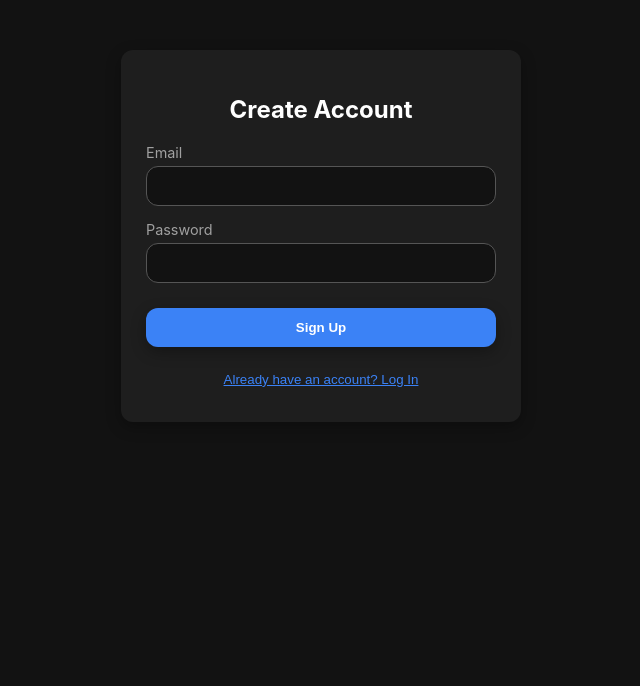
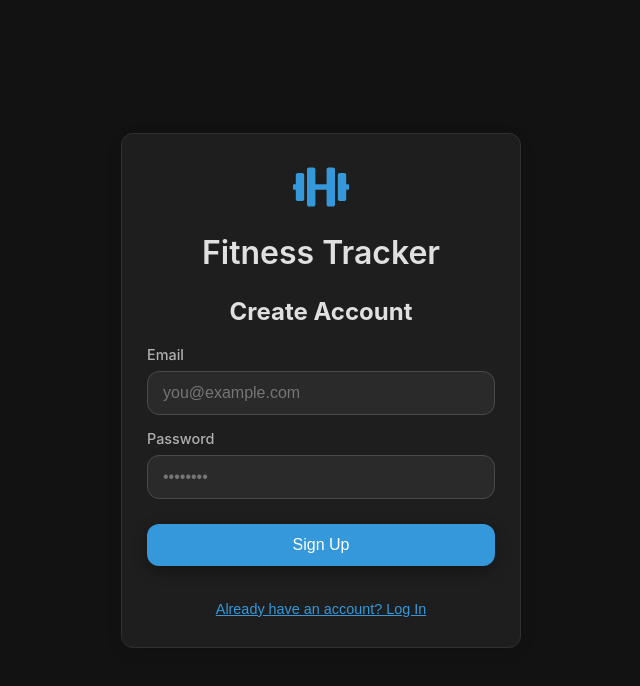
Before and after one commit to Owen-Wangg/FitnessTracker, a React (Create React App) app: page / in a window 1280 px wide. Shown: the top 686 px of the page, without its empty margins (319-959 px from the left). Built offline with nearby package versions, Linux system fonts and the light colour scheme; no server answers.

Commit message:
better auth page

```diff
--- a/src/assets/styles/Auth.css
+++ b/src/assets/styles/Auth.css
@@ -1,14 +1,59 @@
+/* src/assets/styles/Auth.css */
+
+/* ... (auth-page-wrapper, auth-container, auth-header, auth-main-title styles remain the same) ... */
+
+.auth-page-wrapper {
+  display: flex;
+  flex-direction: column;
+  align-items: center;
+  justify-content: center;
+  min-height: 100vh;
+  padding: 20px;
+  background-color: var(--bg-primary, #121212);
+}
+
 .auth-container {
+  width: 100%;
   max-width: 400px;
-  margin: 50px auto;
   padding: 25px;
-  /* .card styles from global.css will apply */
+  background-color: var(--card-bg, #1e1e1e);
+  border: 1px solid var(--card-border, #303030);
+  border-radius: var(--border-radius, 8px);
+  box-shadow: 0 4px 15px rgba(0, 0, 0, 0.1);
 }
+html[data-theme='dark'] .auth-container {
+  box-shadow: 0 4px 20px rgba(0, 0, 0, 0.25);
+}
+
+.auth-header {
+  text-align: center;
+  margin-bottom: 25px;
+}
+
+.auth-main-title {
+  font-size: 2rem;
+  font-weight: 600;
+  color: var(--text-primary, #e0e0e0);
+  margin: 0;
+}
+
+/* Updated styles for the icon container */
+.auth-logo-icon-container {
+  font-size: 3.5rem; /* Controls the size of the react-icon */
+  color: var(--primary-accent, #3498db); /* Color of the icon */
+  margin-bottom: 10px;
+  line-height: 1; /* Ensures icon is centered vertically if it has intrinsic padding */
+  display: inline-block; /* Helps with alignment and spacing */
+}
+
+/* ... (h2, form-group, input, button, toggle-auth-mode, auth-feedback-message styles remain the same) ... */
 
 .auth-container h2 {
   text-align: center;
+  margin-top: 0;
   margin-bottom: 20px;
-  color: var(--primary-text);
+  font-size: 1.5rem;
+  color: var(--text-primary, #e0e0e0);
 }
 
 .form-group {
@@ -17,37 +62,82 @@
 
 .form-group label {
   display: block;
-  margin-bottom: 5px;
-  color: var(--secondary-text);
+  margin-bottom: 8px;
+  font-size: 0.9rem;
+  color: var(--text-secondary, #b0b0b0);
+  font-weight: 500;
 }
 
 .form-group input {
   width: 100%;
-  padding: 10px;
-  border-radius: var(--border-radius);
-  border: 1px solid #555;
-  background-color: var(--background-dark);
-  color: var(--primary-text);
+  padding: 12px 15px;
+  border-radius: var(--border-radius, 6px);
+  border: 1px solid var(--input-border, #4a4a4a);
+  background-color: var(--input-bg, #2a2a2a);
+  color: var(--text-primary, #e0e0e0);
+  box-sizing: border-box;
+  font-size: 1rem;
+}
+.form-group input:focus {
+  border-color: var(--primary-accent, #3498db);
+  outline: none;
+  box-shadow: 0 0 0 2px rgba(var(--primary-accent-rgb, 52, 152, 219), 0.2);
 }
 
-.auth-container button[type="submit"] {
+.auth-submit-button {
   width: 100%;
   padding: 12px;
   margin-top: 10px;
+  margin-bottom: 15px;
+  background-color: var(--primary-accent, #3498db);
+  color: var(--button-text-on-primary, #ffffff);
+  border: none;
+  border-radius: var(--border-radius, 6px);
+  font-size: 1rem;
+  font-weight: 500;
+  cursor: pointer;
+  transition: background-color 0.2s ease;
+}
+.auth-submit-button:hover:not(:disabled) {
+  background-color: var(--primary-accent-hover, #2980b9);
+}
+.auth-submit-button:disabled {
+  background-color: var(--bg-tertiary, #555);
+  color: var(--text-muted, #888);
+  cursor: not-allowed;
 }
 
 .toggle-auth-mode {
   background: none;
+  border: none;
   box-shadow: none;
-  color: var(--accent-blue);
+  color: var(--primary-accent, #3498db);
   text-decoration: underline;
   margin-top: 15px;
   display: block;
   width: 100%;
   text-align: center;
   font-weight: normal;
+  padding: 5px 0;
+  cursor: pointer;
+  font-size: 0.9rem;
 }
-.toggle-auth-mode:hover {
-  color: #2563EB;
+.toggle-auth-mode:hover:not(:disabled) {
+  color: var(--primary-accent-hover, #2980b9);
+  text-decoration: underline;
   background: none;
 }
+.toggle-auth-mode:disabled {
+    color: var(--text-muted, #888);
+    cursor: not-allowed;
+    text-decoration: none;
+}
+
+.auth-feedback-message {
+  text-align: center;
+  padding: 10px;
+  margin-bottom: 15px;
+  border-radius: var(--border-radius, 4px);
+  font-size: 0.9rem;
+  color: var(--danger-accent, #3498db);
+}
--- a/src/components/Auth.js
+++ b/src/components/Auth.js
@@ -1,39 +1,58 @@
+// src/components/Auth.js
 import React, { useState } from 'react';
 import { supabase } from '../utils/supabaseClient';
-import '../assets/styles/Auth.css'; // Create this CSS file for basic styling
+import { FaDumbbell } from 'react-icons/fa'; // <<<--- IMPORT THE ICON
+import '../assets/styles/Auth.css';
 
 const Auth = () => {
   const [loading, setLoading] = useState(false);
   const [email, setEmail] = useState('');
   const [password, setPassword] = useState('');
-  const [isSignUp, setIsSignUp] = useState(true); // To toggle between Sign Up and Log In
+  const [isSignUp, setIsSignUp] = useState(true);
+  const [message, setMessage] = useState('');
 
   const handleAuth = async (e) => {
     e.preventDefault();
     setLoading(true);
+    setMessage('');
     try {
       let response;
       if (isSignUp) {
         response = await supabase.auth.signUp({ email, password });
+        if (response.error) throw response.error;
+        if (response.data.user && !response.data.user.email_confirmed_at) {
+          setMessage('Sign up successful! Please check your email to confirm your account.');
+        } else if (response.data.user) {
+          setMessage('Sign up successful and email confirmed! You will be redirected shortly.');
+        } else {
+          setMessage('Sign up process initiated. Please check your email.');
+        }
       } else {
         response = await supabase.auth.signInWithPassword({ email, password });
+        if (response.error) throw response.error;
+        // setMessage('Logged in successfully! Redirecting...'); // App.js handles redirect
       }
-
-      if (response.error) throw response.error;
-      // User is signed up/logged in. App.js will handle session changes.
-      // You might want to redirect or show a success message here.
-      alert(isSignUp ? 'Check your email for verification!' : 'Logged in successfully!');
-
     } catch (error) {
-      alert(error.error_description || error.message);
+      setMessage(error.error_description || error.message || 'An error occurred.');
     } finally {
       setLoading(false);
     }
   };
 
   return (
+    <div className="auth-page-wrapper">
       <div className="auth-container card">
+        <div className="auth-header">
+          <div className="auth-logo-icon-container" aria-hidden="true"> {/* Changed class name */}
+            <FaDumbbell /> {/* <<<--- USE THE ICON COMPONENT HERE */}
+          </div>
+          <h1 className="auth-main-title">Fitness Tracker</h1>
+        </div>
+
         <h2>{isSignUp ? 'Create Account' : 'Log In'}</h2>
+
+        {message && <p className="auth-feedback-message">{message}</p>}
+
         <form onSubmit={handleAuth}>
           <div className="form-group">
             <label htmlFor="email">Email</label>
@@ -43,6 +62,7 @@ const Auth = () => {
               value={email}
               onChange={(e) => setEmail(e.target.value)}
               required
+              placeholder="you@example.com"
             />
           </div>
           <div className="form-group">
@@ -54,20 +74,25 @@ const Auth = () => {
               onChange={(e) => setPassword(e.target.value)}
               required
               minLength="6"
+              placeholder="••••••••"
             />
           </div>
-        <button type="submit" disabled={loading}>
+          <button type="submit" className="auth-submit-button" disabled={loading}>
             {loading ? 'Processing...' : (isSignUp ? 'Sign Up' : 'Log In')}
           </button>
         </form>
         <button
           className="toggle-auth-mode"
-        onClick={() => setIsSignUp(!isSignUp)}
+          onClick={() => {
+            setIsSignUp(!isSignUp);
+            setMessage('');
+          }}
           disabled={loading}
         >
           {isSignUp ? 'Already have an account? Log In' : "Don't have an account? Sign Up"}
         </button>
       </div>
+    </div>
   );
 };
 
```
Lines whose indentation alone changed are shown as unchanged.
